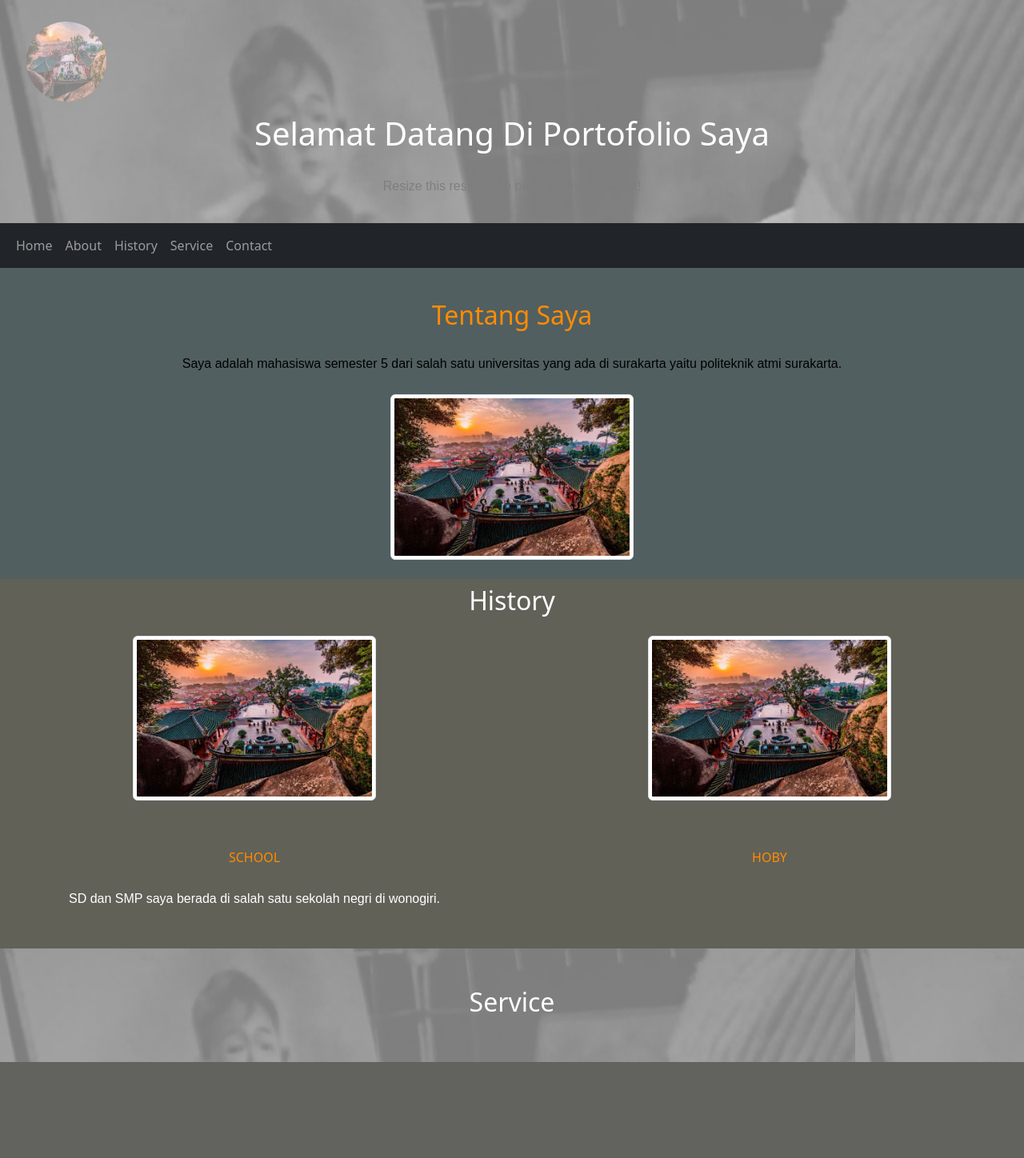
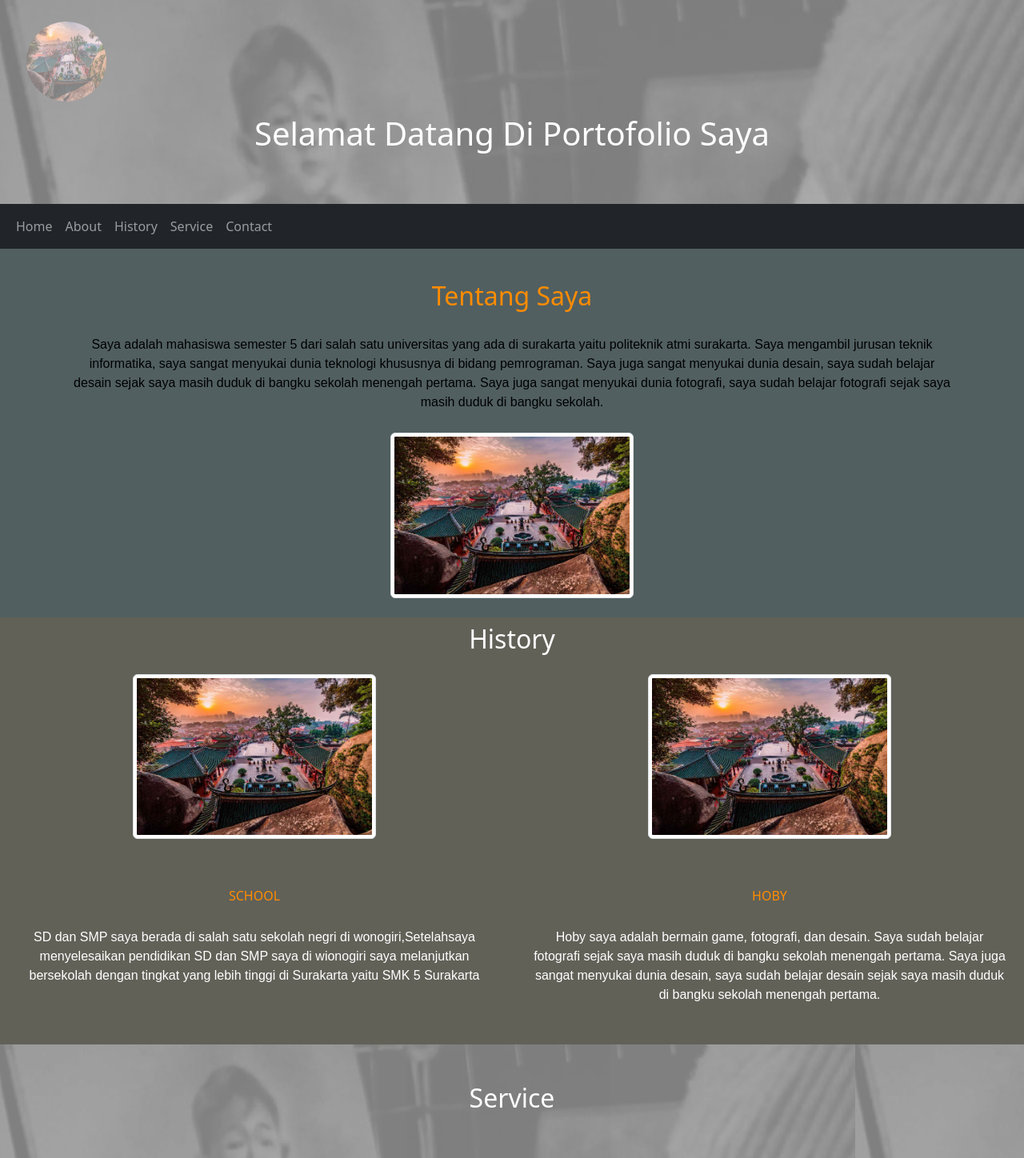
Before and after one commit to danis484/Web-Bootstrap-Danis, a PHP site: page / in a window 1280 px wide. Shown: the whole page at 80% size. Before the commit the page ends 1328 px from the top, so only its background shows below. Run offline with PHP 8.4, Linux system fonts and the light colour scheme.

Commit message:
terakir di hari kamis

```diff
--- a/asset/css/myStyle.css
+++ b/asset/css/myStyle.css
@@ -62,3 +62,22 @@ background-color: brown;
     background-color: rgba(255, 0, 0, 0.5 );
     opacity: 0.5;
 }
+  .sidebar {
+    position: fixed;
+    top: 0;
+    left: 0;
+    width: 80px;
+    height: 100%;
+    z-index: 999;
+    background: #f8f9fa;
+    transition: all 0.3s;
+  }
+  .sidebar .navbar-nav {
+  flex-direction: column;
+  align-items: flex-start;
+}
+
+.sidebar .nav-item {
+  width: 100%;
+  margin-bottom: 10px;
+}
--- a/index.html
+++ b/index.html
@@ -5,8 +5,7 @@
     <meta charset="utf-8">
     <meta name="viewport" content="width=device-width, initial-scale=1">
     <script src="https://code.jquery.com/jquery-3.7.1.min.js"
-        integrity="sha256-/JqT3SQfawRcv/BIHPThkBvs0OEvtFFmqPF/lYI/Cxo="
-        crossorigin="anonymous"></script>
+        integrity="sha256-/JqT3SQfawRcv/BIHPThkBvs0OEvtFFmqPF/lYI/Cxo=" crossorigin="anonymous"></script>
     <title> Web-Bootstrap </title>
     <link rel="stylesheet" href="asset/css/bootstrap.min.css">
     <link rel="stylesheet" href="asset/css/myStyle.css">
@@ -16,14 +15,25 @@
 
 <body>
 
-    <div id="section1"  class="container-fluid p-2 bg-secondary text-white text-center body">
+    <script>
+        window.addEventListener('scroll', function () {
+            var navbar = document.getElementById('navbar');
+            if (window.scrollY > 100) { // Ubah angka sesuai kebutuhan
+                navbar.classList.add('sidebar');
+            } else {
+                navbar.classList.remove('sidebar');
+            }
+        });
+    </script>
+
+    <div id="section1" class="container-fluid p-2 bg-secondary text-white text-center body">
         <pre>
                 <img src="asset/img/pulau2.jpg" alt="pulau2" class="bulat">
                 </pre>
         <h1>Selamat Datang Di Portofolio Saya</h1>
-        <p>Resize this responsive page to see the effect!</p>
+        <p></p>
     </div>
-    <nav class="navbar navbar-expand-sm bg-dark navbar-dark fixed-buttom">
+    <nav id="navbar" class="navbar navbar-expand-sm bg-dark navbar-dark fixed-buttom">
         <div class="container-fluid">
             <ul class="navbar-nav">
                 <li class="nav-item"></li>
@@ -49,13 +59,16 @@
             <div class="container mt-3">
                 <h2>Tentang Saya</h2>
                 <p>Saya adalah mahasiswa semester 5 dari salah satu universitas yang ada di surakarta yaitu politeknik
-                    atmi surakarta.</p>
+                    atmi surakarta. Saya mengambil jurusan teknik informatika, saya sangat menyukai dunia teknologi
+                    khususnya di bidang pemrograman. Saya juga sangat menyukai dunia desain, saya sudah belajar
+                    desain sejak saya masih duduk di bangku sekolah menengah pertama. Saya juga sangat menyukai
+                    dunia fotografi, saya sudah belajar fotografi sejak saya masih duduk di bangku sekolah.</p>
                 <img src="asset/img/pulau2.jpg" class="img-thumbnail" alt="Cinque Terre" width="304" height="236">
             </div>
         </div>
 
 
-        <div id="section3" >
+        <div id="section3">
             <div class="col p-2 kuning text-white text-center">
                 <h2>History</h2>
                 <div class="row">
@@ -64,12 +77,13 @@
                             height="236">
                         <h6 class=" text-color selector">SCHOOL</h6>
 
-                        <P class="text-white">SD dan SMP saya berada di salah satu sekolah negri di wonogiri. </P>
+                        <P class="text-white">SD dan SMP saya berada di salah satu sekolah negri di wonogiri,Setelahsaya menyelesaikan pendidikan SD dan SMP saya di wionogiri saya melanjutkan bersekolah dengan tingkat yang lebih tinggi di Surakarta yaitu SMK 5 Surakarta  </P>
                     </div>
                     <div class="col-sm-6  text-white p-3">
                         <img src="asset/img/pulau2.jpg" class="img-thumbnail" alt="Cinque Terre" width="304"
                             height="236">
                         <h6 class=" text-color selector ">HOBY</h6>
+                        <p class="text-white">Hoby saya adalah bermain game, fotografi, dan desain. Saya sudah belajar fotografi sejak saya masih duduk di bangku sekolah menengah pertama. Saya juga sangat menyukai dunia desain, saya sudah belajar desain sejak saya masih duduk di bangku sekolah menengah pertama.</p>
                     </div>
                 </div>
             </div>
```
Also changed, not shown: asset/img/coba.jpeg (added). Lines whose indentation alone changed are shown as unchanged.
